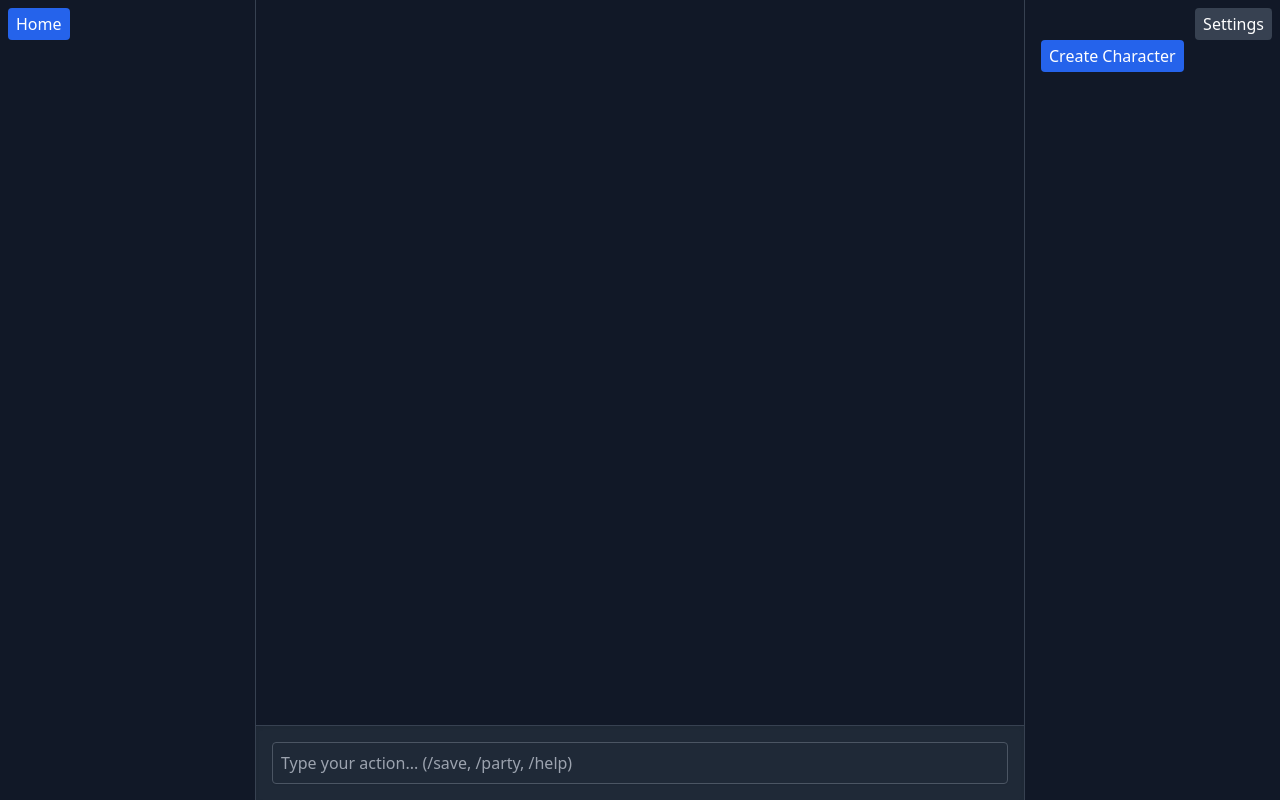
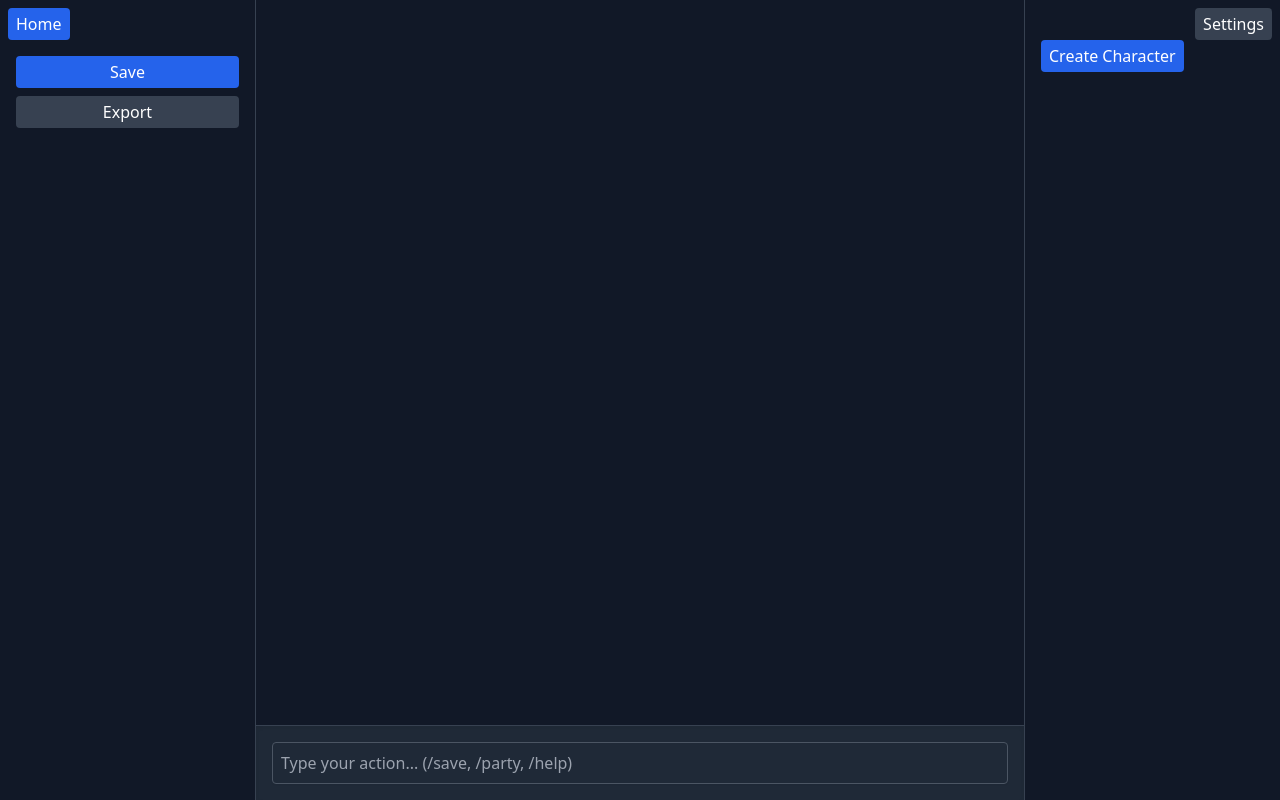
Before and after one commit to Hatsu-m/TalesofYours, a React (Vite) app in the folder web/: page /play/demo in a window 1280 px wide. Built offline with nearby package versions, Linux system fonts and the light colour scheme; no server answers.

Commit message:
Add save and export buttons

```diff
--- a/web/src/pages/PlayPage.tsx
+++ b/web/src/pages/PlayPage.tsx
@@ -20,6 +20,7 @@ export default function PlayPage() {
     instructions: string
   } | null>(null)
   const [worldTitle, setWorldTitle] = useState<string | null>(null)
+  const [worldId, setWorldId] = useState<string | null>(null)
   const [party, setParty] = useState<Character[]>([])
   const [showCreator, setShowCreator] = useState(false)
   const [statKeys, setStatKeys] = useState<string[]>([])
@@ -41,6 +42,7 @@ export default function PlayPage() {
         )
         setParty(game.party ?? [])
         setStatKeys(world.stats ?? [])
+        setWorldId(game.world_id)
       const map: Record<string, { label: string; instructions: string }> = {
         dnd5e: {
           label: 'D&D 5e',
@@ -130,6 +132,36 @@ export default function PlayPage() {
     }
   }
 
+  async function saveGame() {
+    if (!gameId) return
+    const resp = await fetch(`${API_BASE}/games/${gameId}/save`)
+    if (!resp.ok) return
+    const data = await resp.json()
+    const blob = new Blob([JSON.stringify(data, null, 2)], {
+      type: 'application/json',
+    })
+    const url = URL.createObjectURL(blob)
+    const a = document.createElement('a')
+    a.href = url
+    a.download = `game-${gameId}-save.json`
+    a.click()
+    URL.revokeObjectURL(url)
+  }
+
+  async function exportWorld() {
+    if (!worldId) return
+    const resp = await fetch(`${API_BASE}/worlds/${worldId}/export`)
+    if (!resp.ok) return
+    const text = await resp.text()
+    const blob = new Blob([text], { type: 'text/markdown' })
+    const url = URL.createObjectURL(blob)
+    const a = document.createElement('a')
+    a.href = url
+    a.download = `world-${worldId}-export.md`
+    a.click()
+    URL.revokeObjectURL(url)
+  }
+
   function handleCommand(cmd: string) {
     switch (cmd) {
       case 'save':
@@ -170,7 +202,20 @@ export default function PlayPage() {
         {worldTitle && (
           <div className="text-sm font-semibold">Story: {worldTitle}</div>
         )}
-        {/* Left Panel */}
+        <div className="mt-4 flex flex-col space-y-2">
+          <button
+            onClick={saveGame}
+            className="rounded bg-blue-600 px-2 py-1 text-white hover:bg-blue-700"
+          >
+            Save
+          </button>
+          <button
+            onClick={exportWorld}
+            className="rounded bg-gray-700 px-2 py-1 text-white hover:bg-gray-800"
+          >
+            Export
+          </button>
+        </div>
       </aside>
       <main className="flex flex-1 flex-col">
         <ChatStream messages={messages} />
```
Lines whose indentation alone changed are shown as unchanged.
